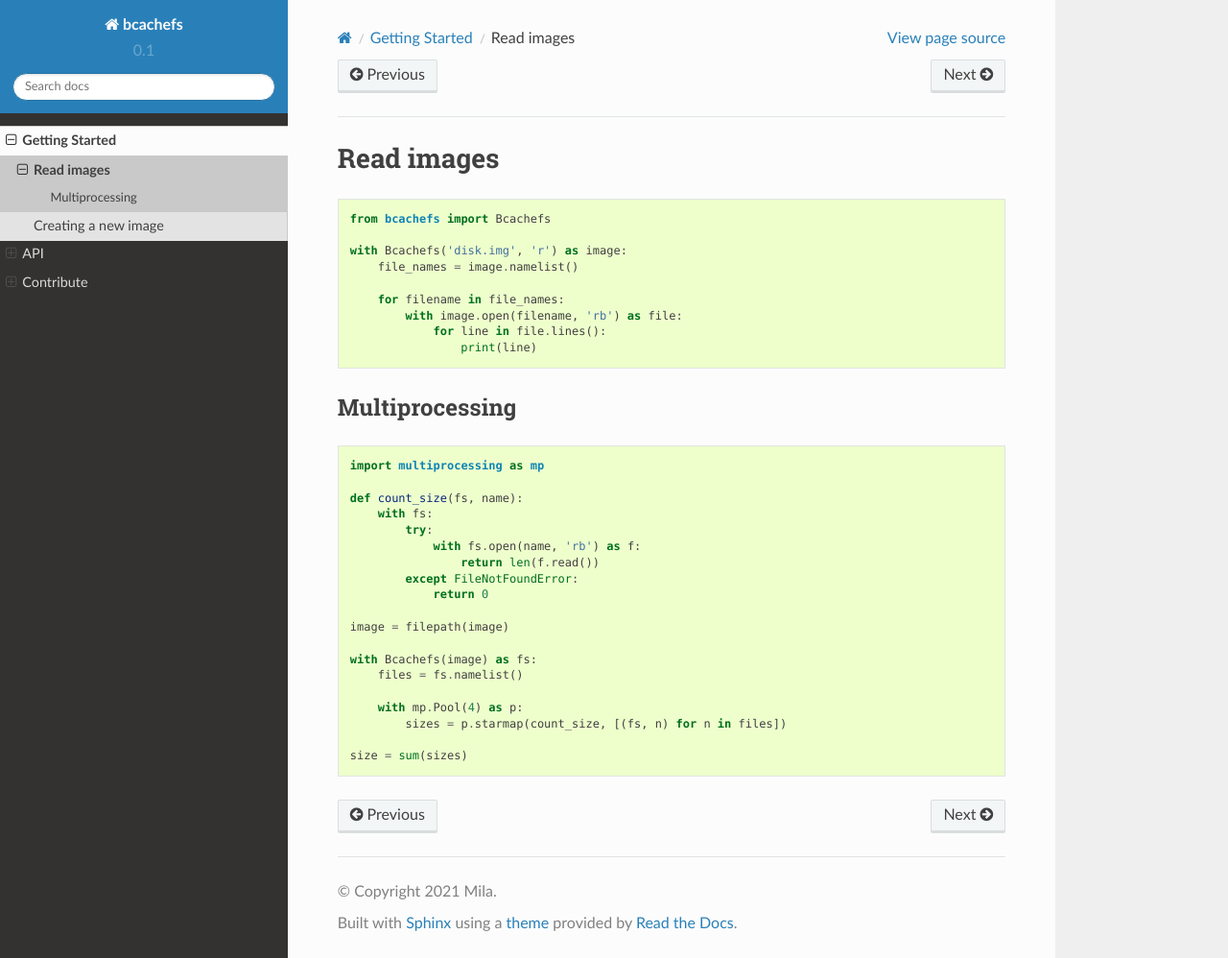
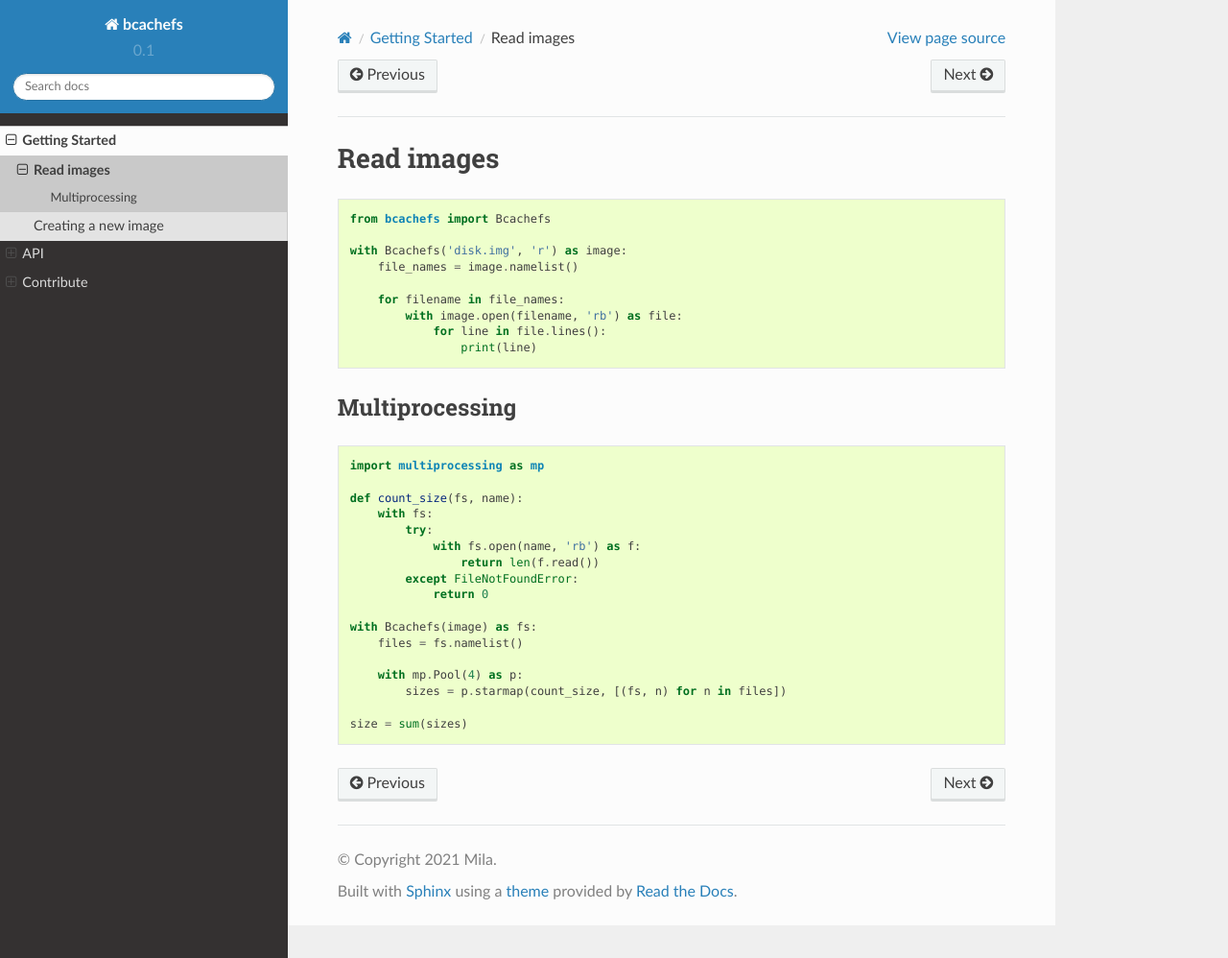
Before and after one commit to mila-iqia/bcachefs, a Sphinx documentation site: the page built from docs/getting_started/read.rst, in a window 1280 px wide and 998 px high. Shown: the whole window at 96% size. Built offline with Sphinx 7.4.7 and the Read the Docs theme 2.0.0, drawn with Linux system fonts in a browser that asks for light colours.

Commit message:
Update docs/getting_started/read.rst
Co-authored-by: satyaog <satyaog@gmail.com>

```diff
--- a/docs/getting_started/read.rst
+++ b/docs/getting_started/read.rst
@@ -29,8 +29,6 @@ Multiprocessing
            except FileNotFoundError:
                return 0
 
-   image = filepath(image)
-
    with Bcachefs(image) as fs:
        files = fs.namelist()
 
```
